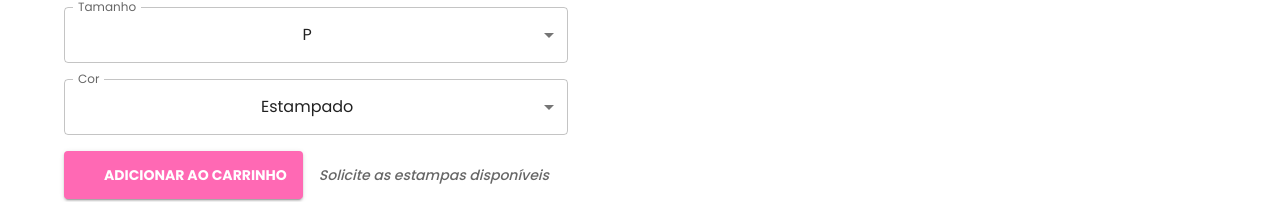
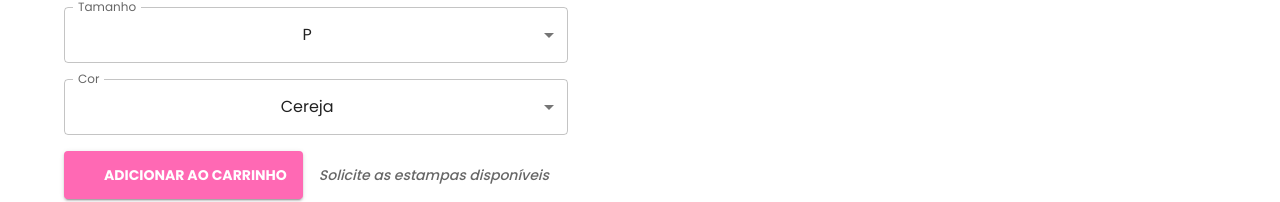
Before and after one commit to ronnysenna/front-closet, a React (Vite) app: page /product/17482105959348 in a window 1280 px wide. Shown: the part 743-945 px from the top of the page. Built offline with nearby package versions, Linux system fonts and the light colour scheme; some icons are missing.

Commit message:
estampas

```diff
--- a/src/data/products.js
+++ b/src/data/products.js
@@ -15,7 +15,7 @@ export const products = [
     retailPrice: "25.00",
     stock: 20,
     sizes: ["M", "G", "GG"],
-    colors: ["Estampado"]
+    colors: ["Stitch","Macaco louco","Vaquinha"]
   },
   {
     category: "babydoll",
@@ -34,7 +34,7 @@ export const products = [
     retailPrice: "20.00",
     stock: 20,
     sizes: ["Único ( 38/44 )"],
-    colors: ["Estampado"]
+    colors: ["Stitch","Netflix","Borboleta"]
   },
   {
     category: "camisola",
@@ -52,7 +52,7 @@ export const products = [
     retailPrice: "20.00",
     stock: 20,
     sizes: ["Unico"],
-    colors: ["Estampado"]
+     colors: ["Stitch","Cereja","Ursinho Pooh","Capivara"]
   },
   {
     category: "infantil",
@@ -60,10 +60,6 @@ export const products = [
       "/image/Baby Doll Lara infantil (1).jpg",
       "/image/Baby Doll Lara infantil (2).jpg",
       "/image/Baby Doll Lara infantil (3).jpg",
-      "/image/Baby Doll Lara infantil (4).jpg",
-      "/image/Baby Doll Lara infantil (5).jpg",
-      "/image/Baby Doll Lara infantil (6).jpg",
-      "/image/Baby Doll Lara infantil (7).jpg",
       "/image/Baby Doll Lara infantil (8).jpg"
     ],
     id: "1748810354567",
@@ -74,7 +70,7 @@ export const products = [
     retailPrice: "20.00",
     stock: 20,
     sizes: ["Único ( 2 a 8 anos  )"],
-    colors: ["Estampado"]
+     colors: ["Stitch","Princesa","Hello kitty","Minnie"]
   },
   {
     category: "infantil",
@@ -91,16 +87,12 @@ export const products = [
     retailPrice: "20.00",
     stock: 20,
     sizes: ["Único ( 2 a 8 anos  )"],
-    colors: ["Estampado"]
+     colors: ["Stitch","Princesa"]
   },
   {
     category: "infantil",
     galleryImages: [
       "/image/Macaquinho Suede infantil (1).jpg",
-      "/image/Macaquinho Suede infantil (2).jpg",
-      "/image/Macaquinho Suede infantil (3).jpg",
-      "/image/Macaquinho Suede infantil (4).jpg",
-      "/image/Macaquinho Suede infantil (5).jpg",
       "/image/Macaquinho Suede infantil (6).jpg",
       "/image/Macaquinho Suede infantil (7).jpg",
       "/image/Macaquinho Suede infantil (8).jpg"
@@ -113,7 +105,7 @@ export const products = [
     retailPrice: "25.00",
     stock: 20,
     sizes: ["Único ( 5 a 10 anos  )"],
-    colors: ["Estampado"]
+     colors: ["Stitch","Hello kitty","Princesa","Coroa"]
   },
   {
     category: "camisola",
@@ -168,11 +160,8 @@ export const products = [
     category: "babydoll",
     galleryImages: [
       "/image/Baby Doll Virgínia Full (1).jpg",
-      "/image/Baby Doll Virgínia Full (2).jpg",
-      "/image/Baby Doll Virgínia Full (3).jpg",
       "/image/Baby Doll Virgínia Full (4).jpg",
       "/image/Baby Doll Virgínia Full (5).jpg",
-      "/image/Baby Doll Virgínia Full (6).jpg",
       "/image/Baby Doll Virgínia Full (7).jpg",
       "/image/Baby Doll Virgínia Full (8).jpg",
       "/image/Baby Doll Virgínia Full (9).jpg",
@@ -188,7 +177,7 @@ export const products = [
     retailPrice: "20.00",
     stock: 20,
     sizes: ["Único"],
-    colors: ["Estampado"]
+     colors: ["Stitch","Gata Marie","Galáxia ","Meninas Poderosas"]
   },
   {
     category: "babydoll",
@@ -243,29 +232,24 @@ export const products = [
   {
     category: "conjunto casal",
     galleryImages: [
-      "/image/Kit Mozão  (1).jpg",
       "/image/Kit Mozão  (2).jpg",
       "/image/Kit Mozão  (3).jpg",
       "/image/Kit Mozão  (4).jpg",
-      "/image/Kit Mozão  (5).jpg",
-      "/image/Kit Mozão  (6).jpg",
-      "/image/Kit Mozão  (7).jpg"
     ],
     id: "1748810595908",
     title: "Kit Mozão",
     description: "• ✅R$50,00 no Varejo • ✅Tamanho Único ( 38/44 ) • ✅Tecido Suede ",
-    imageUrl: "/image/Kit Mozão  (1).jpg",
+    imageUrl: "/image/Kit Mozão  (2).jpg",
     price: "32.00",
     retailPrice: "50.00",
     stock: 20,
     sizes: ["Único ( 38/44 )"],
-    colors: ["Estampado"]
+    colors: ["Stitch","Mickey e Minnie"]
   },
   {
     category: "infantil",
     galleryImages: [
       "/image/Conjunto João infantil  (1).jpg",
-      "/image/Conjunto João infantil  (2).jpg",
       "/image/Conjunto João infantil  (3).jpg",
       "/image/Conjunto João infantil  (4).jpg"
     ],
@@ -277,7 +261,7 @@ export const products = [
     retailPrice: "25.00",
     stock: 20,
     sizes: ["Único (Veste 5 até 10 anos)"],
-    colors: ["Estampado"]
+    colors: ["Herois","Homem Aranha"]
   },
     {
     category: "americano",
@@ -294,7 +278,6 @@ export const products = [
       "/image/Pijama Americano Curto (9).jpg",
       "/image/Pijama Americano Curto (10).jpg",
       "/image/Pijama Americano Curto (11).jpg",
-      "/image/Pijama Americano Curto (12).jpg",
       "/image/Pijama Americano Curto (13).jpg",
       "/image/Pijama Americano Curto (14).jpg",
       "/image/Pijama Americano Curto (15).jpg",
@@ -313,6 +296,6 @@ export const products = [
     retailPrice: "50.00",
     stock: 20,
     sizes: ["P", "M", "G", "GG"],
-    colors: ["Estampado"]
+    colors: ["Cereja","Capivara","Abelha","Coração","Stitch","Borboleta","Harry Potter","Ursinho Pooh","Flores","Minnie","Vaquinha","Hello Kitty"]
   }
 ];
```
